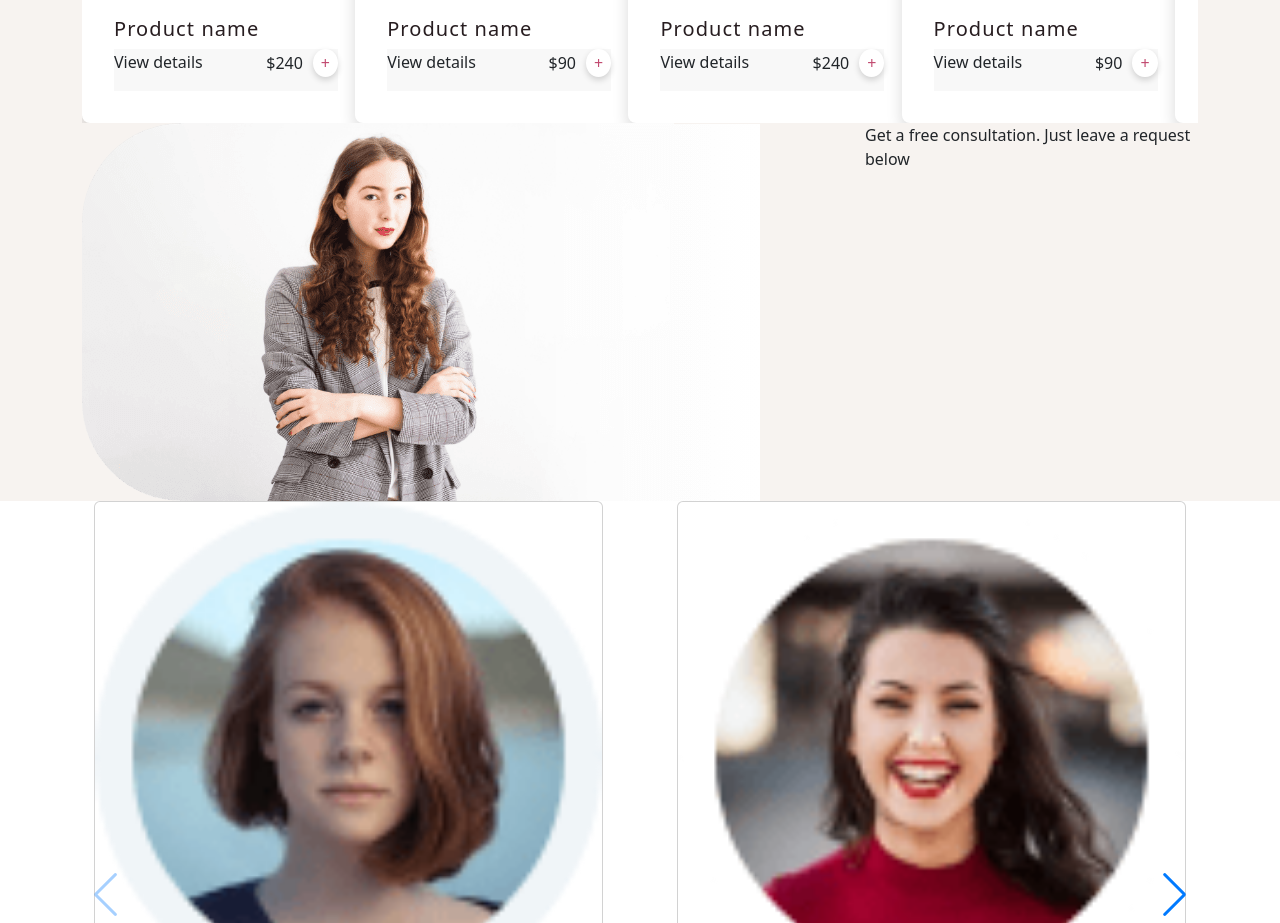
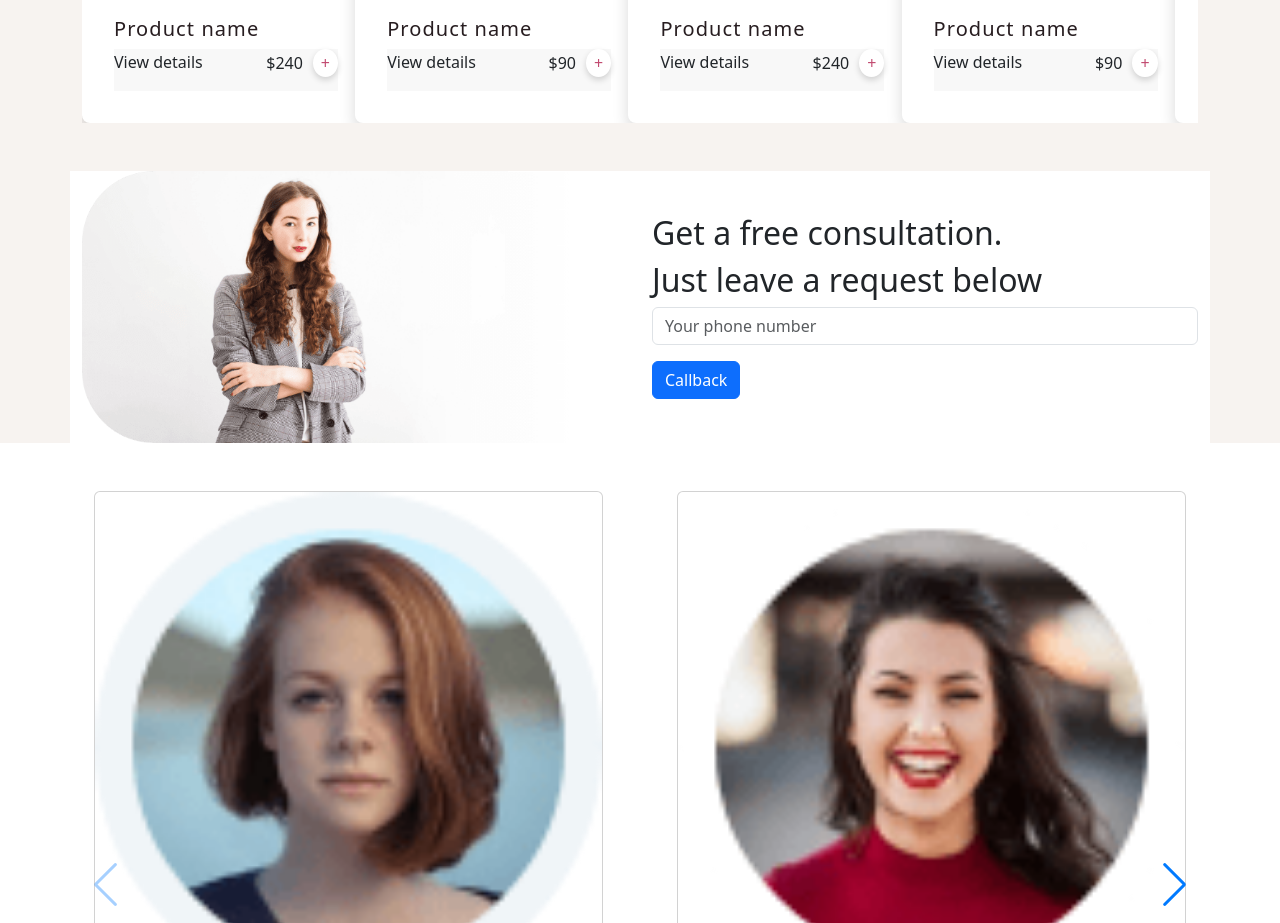
Before and after one commit to mohammadmajidd/laura-beauty, a React (Create React App) app: page / in a window 1280 px wide. Shown: the part 2300-3223 px from the top of the page. Built offline with nearby package versions, Linux system fonts and the light colour scheme.

Commit message:
styled consultation section

```diff
--- a/src/components/Consultation/Consulation.js
+++ b/src/components/Consultation/Consulation.js
@@ -1,16 +1,20 @@
 import React from 'react';
 import {Col, Container, Row} from "react-bootstrap";
 import consulter from '../../assets/Consultation/woman.png'
+import './Consultation.scss'
+import FormSection from "./FormSection/FormSection";
+
 const Consultation = () => {
     return (
-        <Container>
-            <Row>
-                <Col>
-                    <img src={consulter}/>
+        <Container className={'consultationSection mt-5 mb-5'}>
+            <Row >
+                <Col className={'consultationSection__imageContainer'}>
+                    <img alt={consulter} src={consulter}/>
                 </Col>
-                <Col>
-                    Get a free consultation.
-                    Just leave a request below
+                <Col className={'consultationSection__textContainer d-flex justify-content-center flex-column'}>
+                    <h2> Get a free consultation.</h2>
+                    <h2> Just leave a request below</h2>
+                    <FormSection/>
                 </Col>
             </Row>
         </Container>
--- /dev/null
+++ b/src/components/Consultation/Consultation.scss
@@ -0,0 +1,17 @@
+.consultationSection{
+  background-color: white;
+  &__textContainer{
+    background-color:white ;
+    padding: 0;
+    -moz-border-radius-topright: 30px;
+  }
+  &__imageContainer{
+    img{
+      width: 100%;
+      padding: 0;
+      //background-color:burlywood ;
+    }
+    padding: 0;
+    //background-color:red ;
+  }
+}
--- /dev/null
+++ b/src/components/Consultation/FormSection/FormSection.js
@@ -0,0 +1,16 @@
+import React from 'react';
+import {Form,Button} from "react-bootstrap";
+
+
+const FormSection = () => {
+    return (
+        <Form>
+            <Form.Group className="mb-3" controlId="formBasicEmail">
+                <Form.Control type="email" placeholder="Your phone number" />
+            </Form.Group>
+            <Button  >Callback</Button>
+        </Form>
+    );
+};
+
+export default FormSection;
```
